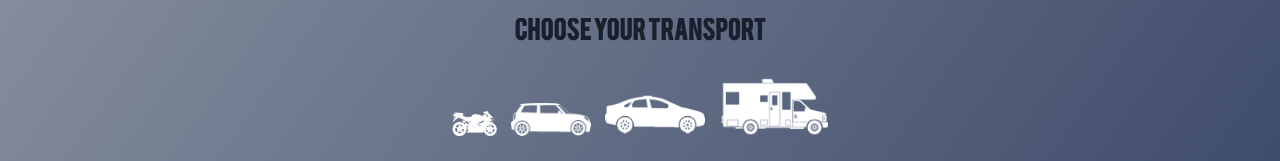
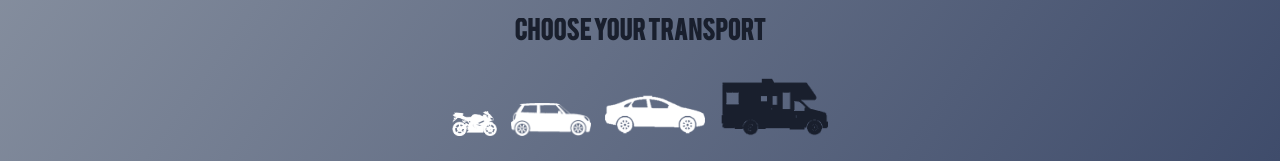
Before and after one commit to kshantilal/New-Zealand-Tourism, a plain HTML site: page index.html in a window 1280 px wide. Shown: the part 1622-1783 px from the top of the page. Drawn offline with nearby package versions, Linux system fonts and the light colour scheme; some packages are replaced by stand-ins of ours.

Commit message:
added in blue images

```diff
--- a/index.html
+++ b/index.html
@@ -77,7 +77,7 @@
 							<img src="img/large-car.png" alt="large car">
 						</div>
 						<div id="motor-home" class="mix img-size twoPeople threePeople fourPeople fivePeople sixPeople twoDay threeDay fourDay fiveDay sixDay sevenDay eightDay nineDay	tenDay elevenDay twelveDay thirteenDay fourteenDay fifteenDay vehicleIcon" data-value="motorHome">
-							<img src="img/motor-home.png" alt="motor home">
+							<img src="img/motor-home-blue.png" alt="motor home">
 						</div>
 					</div>
 				</div>
```
Also changed, not shown: img/large-car-blue.png (added), img/motor-home-blue.png (added), img/motorbike-blue.png (added), img/small-car-blue.png (added).
